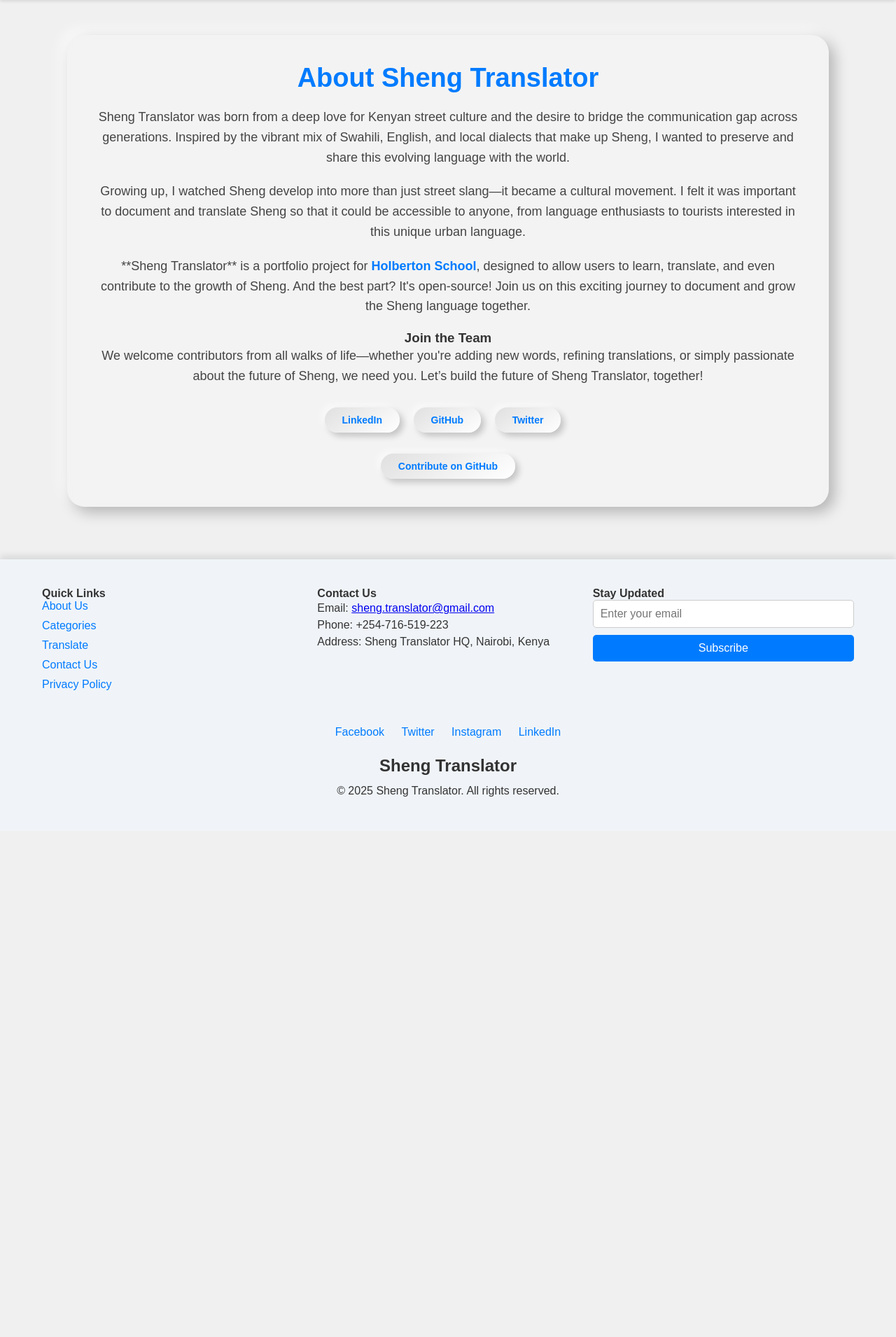
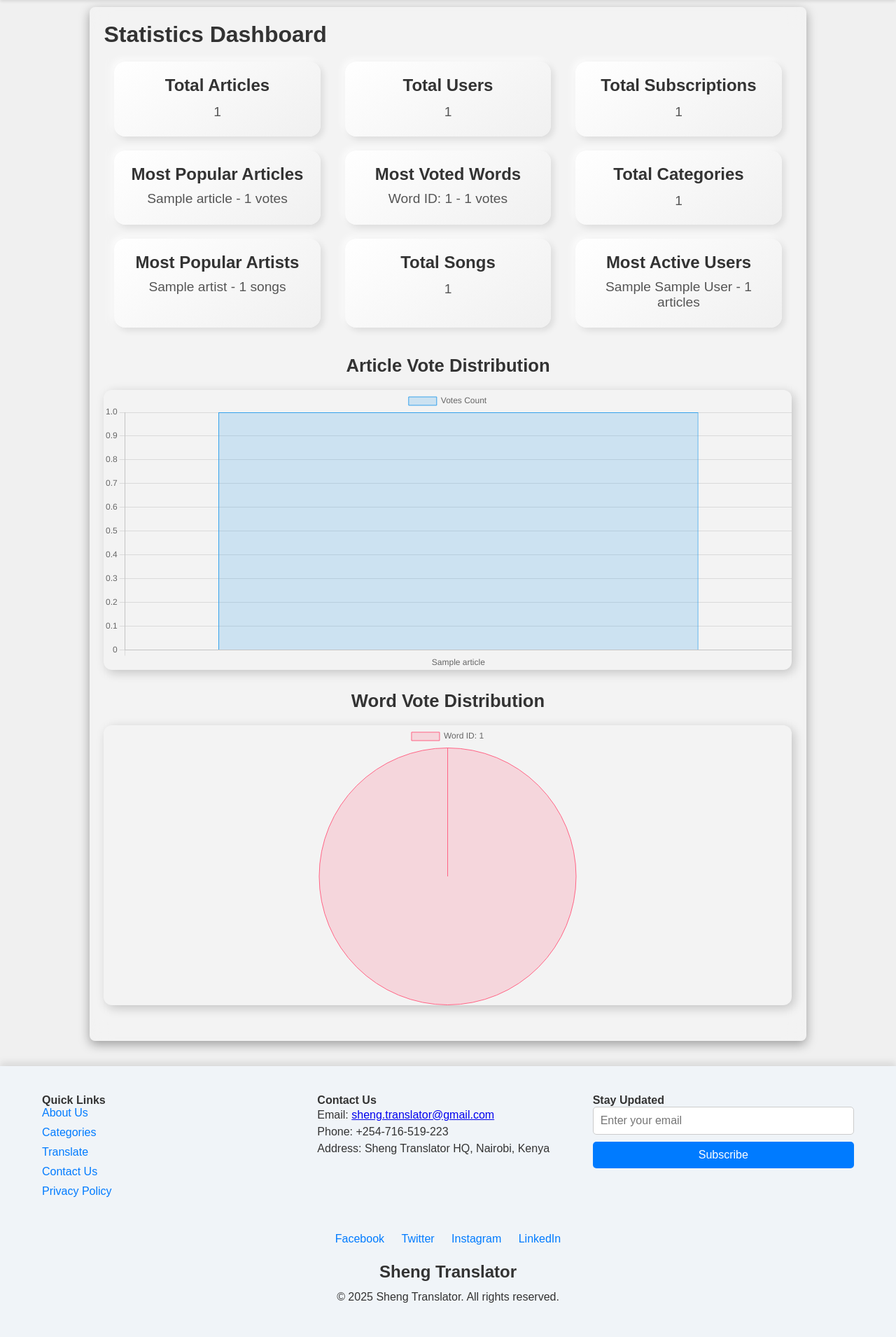
Before and after one commit to wakandee/shengHome, a Flask app: page /statistics in a window 1280 px wide. Shown: the part 74-1984 px from the top of the page at 70% size. Before the commit the page ends 1212 px from the top, so only its background shows below. Run offline with Flask 3, Linux system fonts and the light colour scheme; tables that the repository leaves empty hold one stand-in row (values such as "Sample post").

Commit message:
v0.51 updated statistics dashboard

```diff
--- a/app.py
+++ b/app.py
@@ -819,9 +819,63 @@ def vote(article_id, vote_value):
 
 @app.route('/statistics')
 def statistics():
+    # Total number of articles
+    total_articles = Article.query.count()
+
+    # Total number of users
+    total_users = User.query.count()
+
+    # Number of active newsletter subscriptions
+    total_subscriptions = NewsletterSubscription.query.count()
+
+    # Most popular articles based on vote count
+    popular_articles = db.session.query(
+        Article.title,
+        db.func.count(Article_Vote.article_id).label('votes_count')
+    ).join(Article_Vote, Article_Vote.article_id == Article.article_id).group_by(Article.article_id).order_by(db.func.count(Article_Vote.article_id).desc()).limit(5).all()
+
+    # Word vote statistics
+    word_vote_stats = db.session.query(
+        word_votes.word_id,
+        db.func.count(word_votes.id).label('vote_count')
+    ).group_by(word_votes.word_id).order_by(db.func.count(word_votes.id).desc()).limit(5).all()
+
+    # Total number of categories
+    total_categories = Categories.query.count()
+
+    # Most popular artists based on the number of songs
+    popular_artists = db.session.query(
+        Artist.name,
+        db.func.count(Song.id).label('songs_count')
+    ).join(Song, Song.artist_id == Artist.id).group_by(Artist.id).order_by(db.func.count(Song.id).desc()).limit(5).all()
+
+    # Total number of songs
+    total_songs = Song.query.count()
+
+    # Most active users (based on the number of articles they have contributed)
+    active_users = db.session.query(
+        User.fname,
+        User.other_name,
+        db.func.count(Article.article_id).label('articles_count')
+    ).join(Article, Article.created_by == User.user_id).group_by(User.user_id).order_by(db.func.count(Article.article_id).desc()).limit(5).all()
+
     language = request.cookies.get('language') or 'en'
     translations = load_language(language)
-    return render_template('statistics.html', translations=translations)
+
+    return render_template(
+        'statistics.html',
+        total_articles=total_articles,
+        total_users=total_users,
+        total_subscriptions=total_subscriptions,
+        popular_articles=popular_articles,
+        word_vote_stats=word_vote_stats,
+        total_categories=total_categories,
+        popular_artists=popular_artists,
+        total_songs=total_songs,
+        active_users=active_users,
+        translations=translations
+    )
+
 
 @app.route('/about')
 def about():
--- a/templates/statistics.html
+++ b/templates/statistics.html
@@ -1,30 +1,188 @@
 {% extends 'base.html' %}
 
 {% block content %}
-<div class="about_container">
-    <h2>About Sheng Translator</h2>
-    <p>
-        Sheng Translator was born from a deep love for Kenyan street culture and the desire to bridge the communication gap across generations. Inspired by the vibrant mix of Swahili, English, and local dialects that make up Sheng, I wanted to preserve and share this evolving language with the world.
-    </p>
-    <p>
-        Growing up, I watched Sheng develop into more than just street slang—it became a cultural movement. I felt it was important to document and translate Sheng so that it could be accessible to anyone, from language enthusiasts to tourists interested in this unique urban language.
-    </p>
-    <p>
-        **Sheng Translator** is a portfolio project for <a href="https://www.holbertonschool.com/" target="_blank">Holberton School</a>, designed to allow users to learn, translate, and even contribute to the growth of Sheng. And the best part? It's open-source! Join us on this exciting journey to document and grow the Sheng language together.
-    </p>
+<div class="main_container">
+    <h1>Statistics Dashboard</h1>
 
-    <h3>Join the Team</h3>
-    <p>We welcome contributors from all walks of life—whether you're adding new words, refining translations, or simply passionate about the future of Sheng, we need you. Let’s build the future of Sheng Translator, together!</p>
+    <div class="statistics">
+        <div class="stat-item">
+            <h4>Total Articles</h4>
+            <p>{{ total_articles }}</p>
+        </div>
 
-    <ul class="social-links">
-        <li><a href="https://linkedin.com/in/yourprofile" target="_blank">LinkedIn</a></li>
-        <li><a href="https://github.com/yourprofile" target="_blank">GitHub</a></li>
-        <li><a href="https://twitter.com/yourprofile" target="_blank">Twitter</a></li>
-    </ul>
+        <div class="stat-item">
+            <h4>Total Users</h4>
+            <p>{{ total_users }}</p>
+        </div>
 
-    <div class="github_button_container">
-        <a href="https://github.com/yourrepo" class="github_button" target="_blank">Contribute on GitHub</a>
+        <div class="stat-item">
+            <h4>Total Subscriptions</h4>
+            <p>{{ total_subscriptions }}</p>
+        </div>
+
+        <div class="stat-item">
+            <h4>Most Popular Articles</h4>
+            <ul>
+                {% for article in popular_articles %}
+                <li>{{ article.title }} - {{ article.votes_count }} votes</li>
+                {% endfor %}
+            </ul>
+        </div>
+
+        <div class="stat-item">
+            <h4>Most Voted Words</h4>
+            <ul>
+                {% for word in word_vote_stats %}
+                <li>Word ID: {{ word.word_id }} - {{ word.vote_count }} votes</li>
+                {% endfor %}
+            </ul>
+        </div>
+
+        <div class="stat-item">
+            <h4>Total Categories</h4>
+            <p>{{ total_categories }}</p>
+        </div>
+
+        <div class="stat-item">
+            <h4>Most Popular Artists</h4>
+            <ul>
+                {% for artist in popular_artists %}
+                <li>{{ artist.name }} - {{ artist.songs_count }} songs</li>
+                {% endfor %}
+            </ul>
+        </div>
+
+        <div class="stat-item">
+            <h4>Total Songs</h4>
+            <p>{{ total_songs }}</p>
+        </div>
+
+        <div class="stat-item">
+            <h4>Most Active Users</h4>
+            <ul>
+                {% for user in active_users %}
+                <li>{{ user.fname }} {{ user.other_name }} - {{ user.articles_count }} articles</li>
+                {% endfor %}
+            </ul>
+        </div>
     </div>
 
+    <!-- Graphs -->
+    <div class="graphs">
+        <h4>Article Vote Distribution</h4>
+        <canvas id="articleVotesChart"></canvas>
+
+        <h4>Word Vote Distribution</h4>
+        <canvas id="wordVotesChart"></canvas>
+    </div>
 </div>
+
+<style type="text/css">
+/* Enhanced styling */
+.statistics {
+    display: flex;
+    flex-wrap: wrap;
+    gap: 20px;
+    margin-top: 20px;
+    justify-content: space-evenly;
+}
+
+.stat-item {
+    background: linear-gradient(145deg, #ffffff, #f0f0f0);
+    box-shadow: 4px 4px 10px rgba(0, 0, 0, 0.1), -4px -4px 10px rgba(255, 255, 255, 0.7);
+    padding: 20px;
+    border-radius: 16px;
+    width: 30%;
+    text-align: center;
+    transition: transform 0.3s ease, box-shadow 0.3s ease;
+}
+
+.stat-item h4 {
+    margin-bottom: 10px;
+    font-size: 1.5em;
+    color: #333;
+}
+
+.stat-item p, .stat-item ul {
+    font-size: 1.2em;
+    color: #555;
+}
+
+.stat-item ul {
+    list-style-type: none;
+    padding: 0;
+}
+
+.stat-item ul li {
+    margin: 5px 0;
+}
+
+.stat-item:hover {
+    transform: translateY(-5px);
+    box-shadow: 8px 8px 20px rgba(0, 0, 0, 0.2), -8px -8px 20px rgba(255, 255, 255, 0.8);
+}
+
+.graphs {
+    margin-top: 40px;
+    text-align: center;
+}
+
+.graphs h4 {
+    margin-bottom: 20px;
+    font-size: 1.6em;
+    color: #333;
+}
+
+canvas {
+    max-width: 100%;
+    max-height: 400px;
+    margin-bottom: 30px;
+    border-radius: 12px;
+    box-shadow: 4px 4px 15px rgba(0, 0, 0, 0.2);
+}
+</style>
+
+<!-- Include Chart.js -->
+<script src="https://cdn.jsdelivr.net/npm/chart.js"></script>
+
+<script>
+    // Article Votes Chart
+    var ctx = document.getElementById('articleVotesChart').getContext('2d');
+    var articleVotesChart = new Chart(ctx, {
+        type: 'bar',
+        data: {
+            labels: [ {% for article in popular_articles %}'{{ article.title }}', {% endfor %}],
+            datasets: [{
+                label: 'Votes Count',
+                data: [ {% for article in popular_articles %}{{ article.votes_count }}, {% endfor %}],
+                backgroundColor: 'rgba(54, 162, 235, 0.2)',
+                borderColor: 'rgba(54, 162, 235, 1)',
+                borderWidth: 1
+            }]
+        },
+        options: {
+            scales: {
+                y: {
+                    beginAtZero: true
+                }
+            }
+        }
+    });
+
+    // Word Votes Chart
+    var ctx2 = document.getElementById('wordVotesChart').getContext('2d');
+    var wordVotesChart = new Chart(ctx2, {
+        type: 'pie',
+        data: {
+            labels: [ {% for word in word_vote_stats %}'Word ID: {{ word.word_id }}', {% endfor %}],
+            datasets: [{
+                label: 'Vote Count',
+                data: [ {% for word in word_vote_stats %}{{ word.vote_count }}, {% endfor %}],
+                backgroundColor: ['rgba(255, 99, 132, 0.2)', 'rgba(75, 192, 192, 0.2)', 'rgba(153, 102, 255, 0.2)', 'rgba(255, 159, 64, 0.2)'],
+                borderColor: ['rgba(255, 99, 132, 1)', 'rgba(75, 192, 192, 1)', 'rgba(153, 102, 255, 1)', 'rgba(255, 159, 64, 1)'],
+                borderWidth: 1
+            }]
+        }
+    });
+</script>
 {% endblock %}
```
